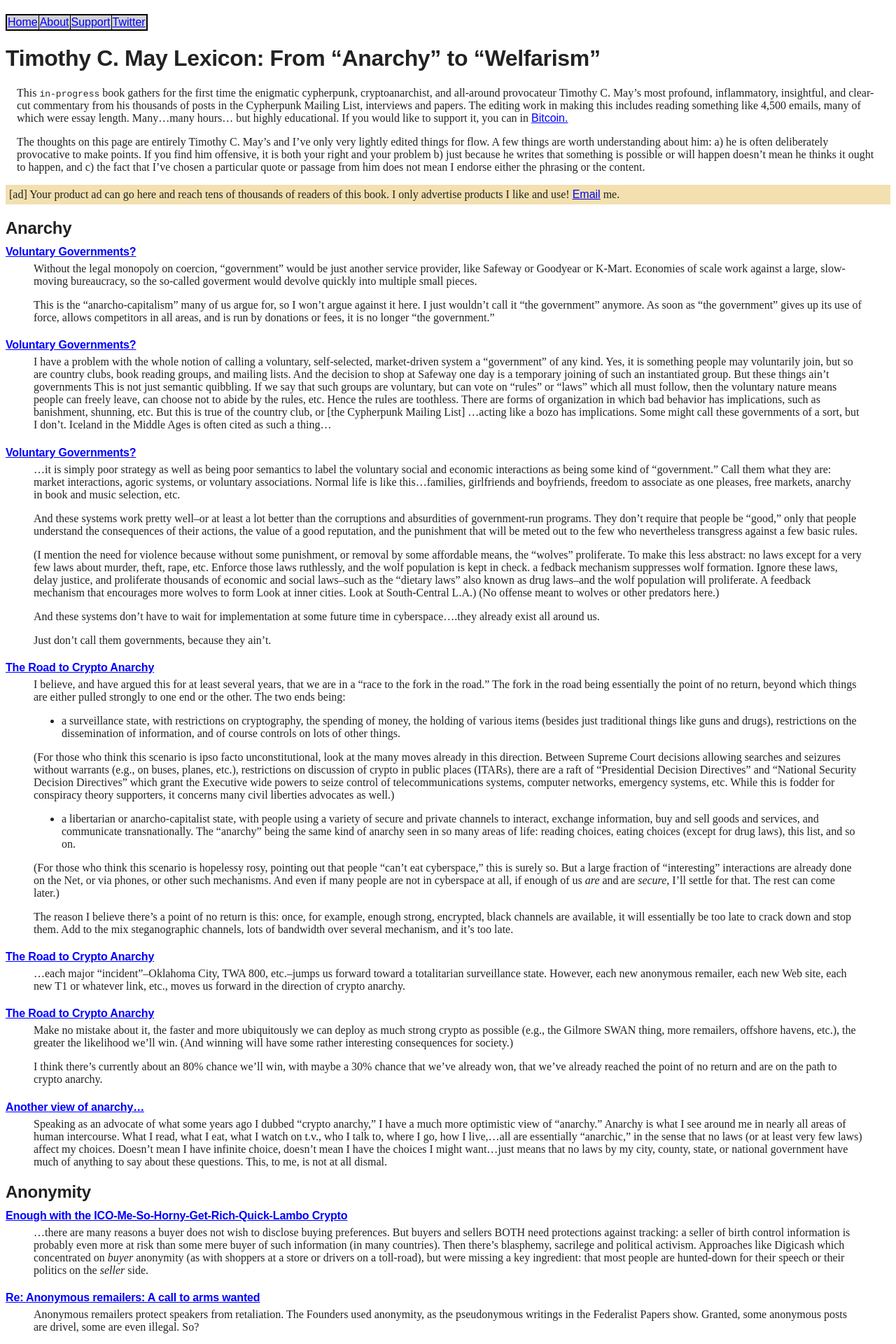
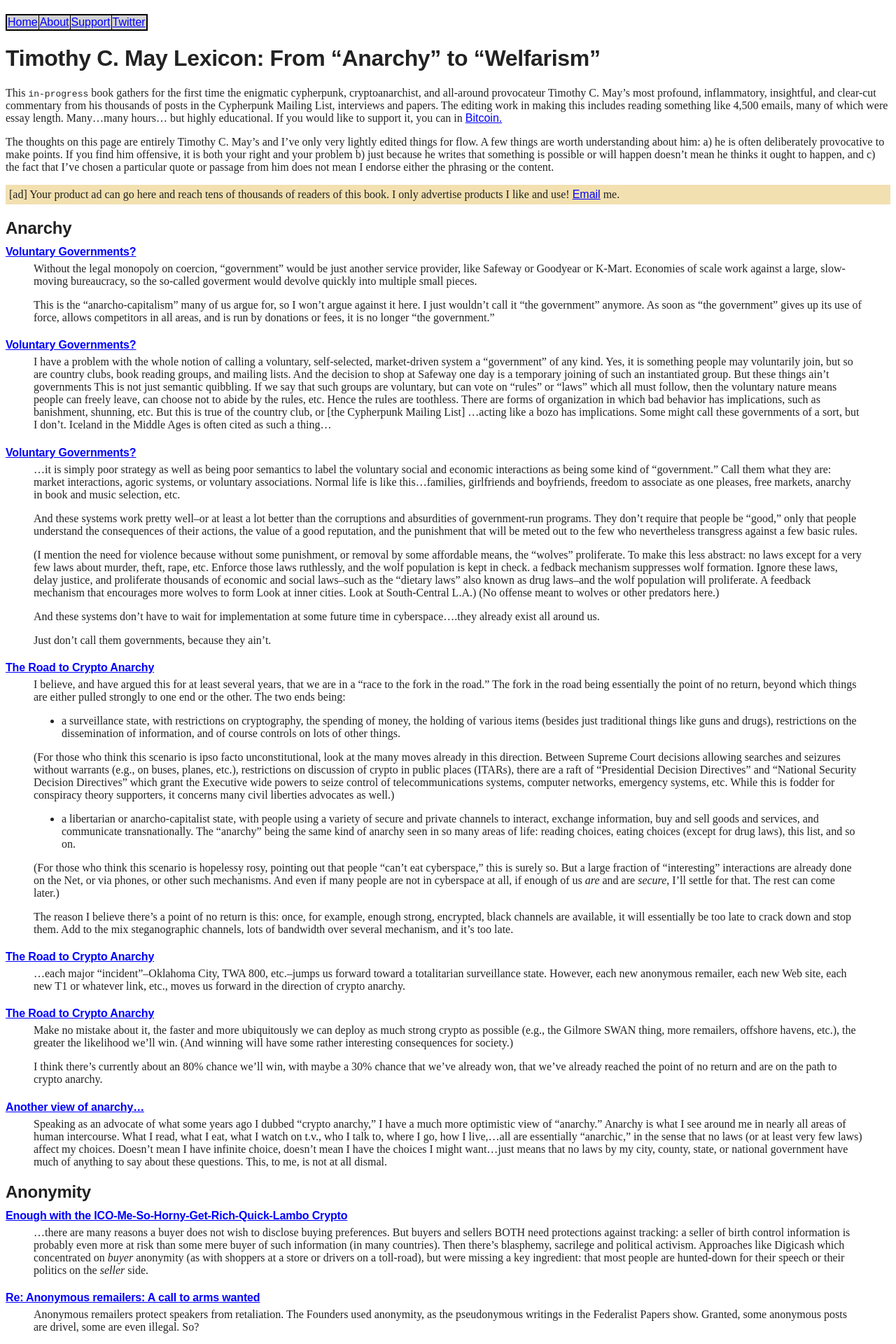
Before and after one commit to wakgill/deryk, a Jekyll site: the page built from tcm.md, in a window 1280 px wide. Shown: the top 1920 px of the page at 70% size. Built offline with Jekyll 4.4.1, drawn with Linux system fonts in a browser that asks for light colours; comment, search, counter and statistics services are not loaded.

Commit message:
Update css.html

```diff
--- a/_includes/css.html
+++ b/_includes/css.html
@@ -1 +1 @@
-<style>blockquote p{margin-right:0;margin-left:0}p{margin-right:1em;margin-left:1em}table,td,th{border:1px solid #000;border-collapse:collapse;margin-top:20px;margin-bottom:20px}pre{white-space:break-spaces;overflow:auto;margin-right:1em;margin-left:1em}body{font-family:serif;color:#222}h1{font-family:sans-serif;letter-spacing:-.01em}h2,h3,h4,h5,h6{margin-bottom:-10px;font-family:sans-serif;letter-spacing:-.01em}a{color:#00f;font-family:sans-serif}a:hover{background-color:#yellow}/*@media (prefers-color-scheme:dark){body{background-color:#242424;background:#242424;color:#c1b7a5}a{color:#ffb200}a:hover{background-color:#2e2e2e}hr{border:1px solid #c1b7a5}img{opacity:.8}}*/</style>
+<style>/*blockquote p{margin-right:0;margin-left:0}p{margin-right:1em;margin-left:1em}*/table,td,th{border:1px solid #000;border-collapse:collapse;margin-top:20px;margin-bottom:20px}pre{white-space:break-spaces;overflow:auto;margin-right:1em;margin-left:1em}body{font-family:serif;color:#222}h1{font-family:sans-serif;letter-spacing:-.01em}h2,h3,h4,h5,h6{margin-bottom:-10px;font-family:sans-serif;letter-spacing:-.01em}a{color:#00f;font-family:sans-serif}a:hover{background-color:#yellow}/*@media (prefers-color-scheme:dark){body{background-color:#242424;background:#242424;color:#c1b7a5}a{color:#ffb200}a:hover{background-color:#2e2e2e}hr{border:1px solid #c1b7a5}img{opacity:.8}}*/</style>
```
